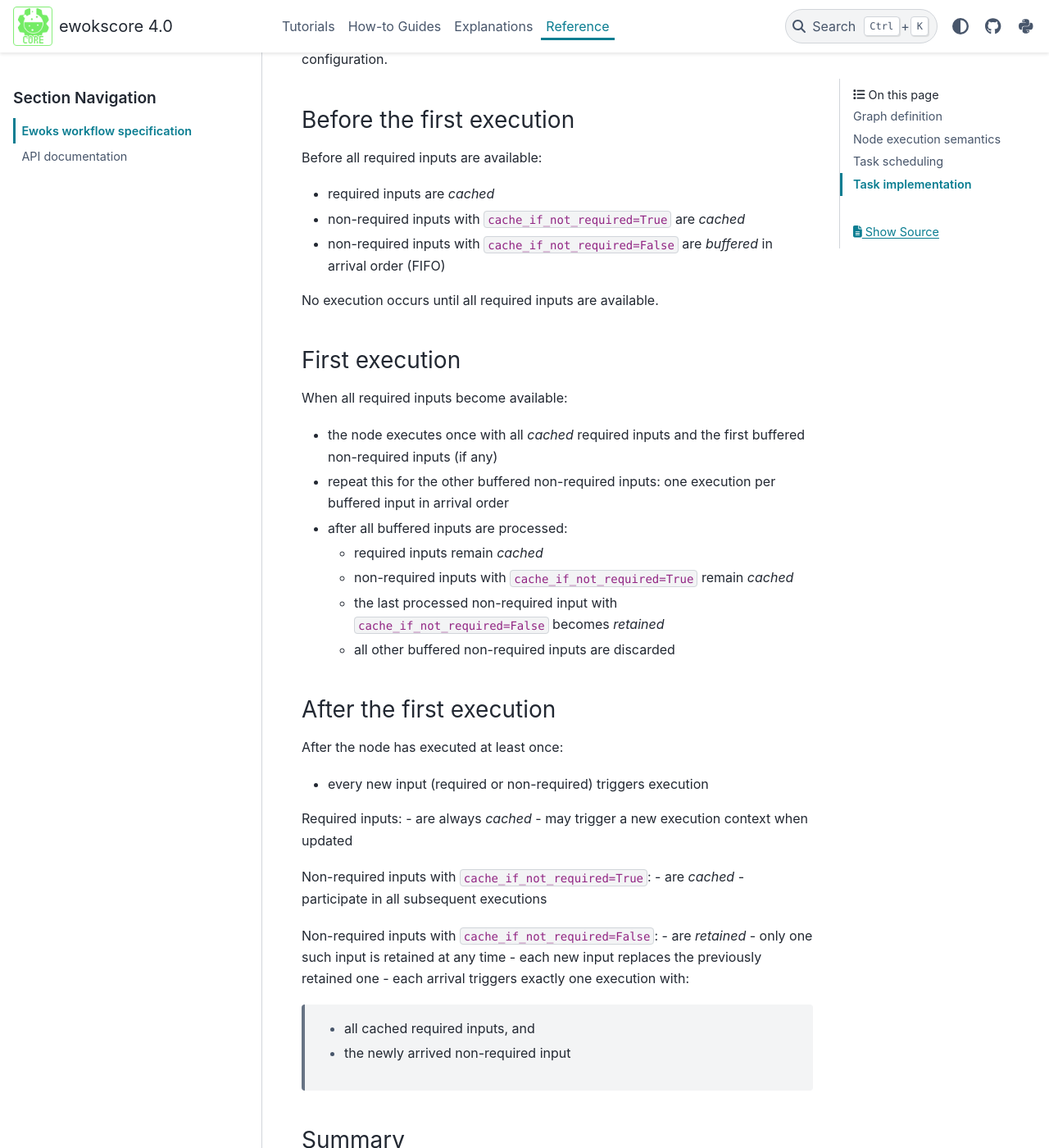
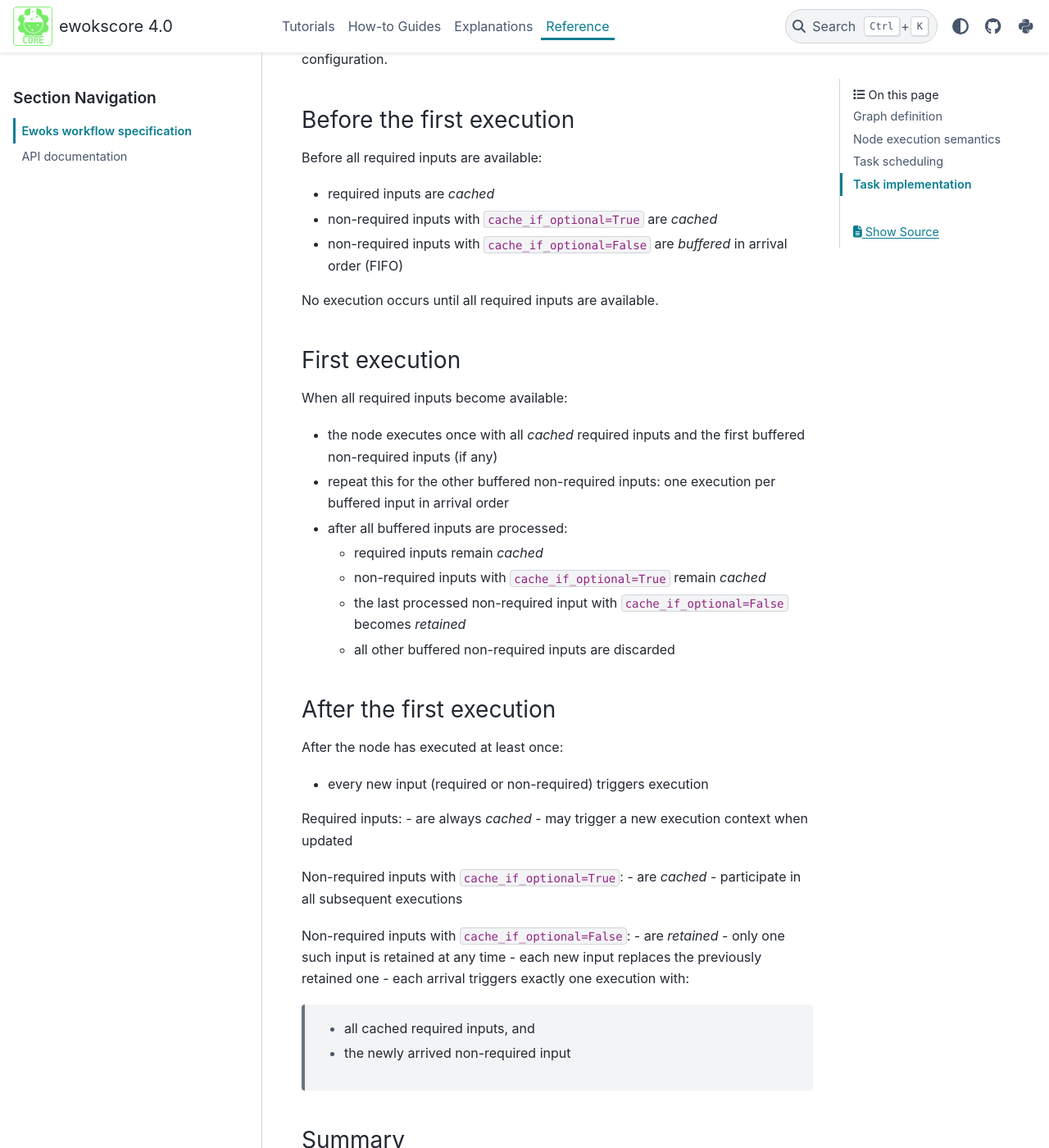
Before and after one commit to ewoks-kit/ewokscore, a Sphinx documentation site: the page built from doc/reference/specs.rst, in a window 1280 px wide and 1400 px high, scrolled down 5255 px. Shown: the whole window at 82% size. Built offline with Sphinx 7.4.7 and the PyData theme 0.15.4, drawn with Linux system fonts in a browser that asks for light colours; pages that are not in the unit, such as notebooks, are missing from menus; some of the changed text lies outside the part shown.

Commit message:
rename cache_if_not_required to cache_if_optional

```diff
--- a/doc/reference/specs.rst
+++ b/doc/reference/specs.rst
@@ -170,7 +170,7 @@ Link attributes
   If the attribute is not explicitly specified (default behaviour), the link is considered required when
   it is unconditional (i.e. has no *conditions* nor ``on_error=True``) and all ancestors of the source
   node are connected through required links. Otherwise, the link is treated as non-required.
-* *cache_if_not_required* (optional): Cache inputs from this link for subsequent calls. The inputs from required
+* *cache_if_optional* (optional): Cache inputs from this link for subsequent calls. The inputs from required
   links are always cached. Only one non-required non-cached input is cached. Non-required cached imputs are cached
   like required inputs.
 
@@ -188,8 +188,8 @@ Before the first execution
 Before all required inputs are available:
 
 - required inputs are *cached*
-- non-required inputs with ``cache_if_not_required=True`` are *cached*
-- non-required inputs with ``cache_if_not_required=False`` are *buffered* in arrival order (FIFO)
+- non-required inputs with ``cache_if_optional=True`` are *cached*
+- non-required inputs with ``cache_if_optional=False`` are *buffered* in arrival order (FIFO)
 
 No execution occurs until all required inputs are available.
 
@@ -202,8 +202,8 @@ When all required inputs become available:
 - after all buffered inputs are processed:
 
   - required inputs remain *cached*
-  - non-required inputs with ``cache_if_not_required=True`` remain *cached*
-  - the last processed non-required input with ``cache_if_not_required=False`` becomes *retained*
+  - non-required inputs with ``cache_if_optional=True`` remain *cached*
+  - the last processed non-required input with ``cache_if_optional=False`` becomes *retained*
   - all other buffered non-required inputs are discarded
 
 After the first execution
@@ -216,11 +216,11 @@ Required inputs:
 - are always *cached*
 - may trigger a new execution context when updated
 
-Non-required inputs with ``cache_if_not_required=True``:
+Non-required inputs with ``cache_if_optional=True``:
 - are *cached*
 - participate in all subsequent executions
 
-Non-required inputs with ``cache_if_not_required=False``:
+Non-required inputs with ``cache_if_optional=False``:
 - are *retained*
 - only one such input is retained at any time
 - each new input replaces the previously retained one
@@ -240,8 +240,8 @@ As an example we consider a target node with four predecessors with the followin
 
 - A: ``required=True``
 - B: ``required=True``
-- C: ``required=False`` and ``cache_if_not_required=False``
-- D: ``required=False`` and ``cache_if_not_required=False``
+- C: ``required=False`` and ``cache_if_optional=False``
+- D: ``required=False`` and ``cache_if_optional=False``
 
 In general these links can be triggered in any order and several times.
 
@@ -265,8 +265,8 @@ As an example we consider a target node with four predecessors with the followin
 
 - A: ``required=True``
 - B: ``required=True``
-- C: ``required=False`` and ``cache_if_not_required=True``
-- D: ``required=False`` and ``cache_if_not_required=False``
+- C: ``required=False`` and ``cache_if_optional=True``
+- D: ``required=False`` and ``cache_if_optional=False``
 
 In general these links can be triggered in any order and several times.
 
```
Also changed, not shown: CHANGELOG.md (+1 -1 lines), 2 other files.
